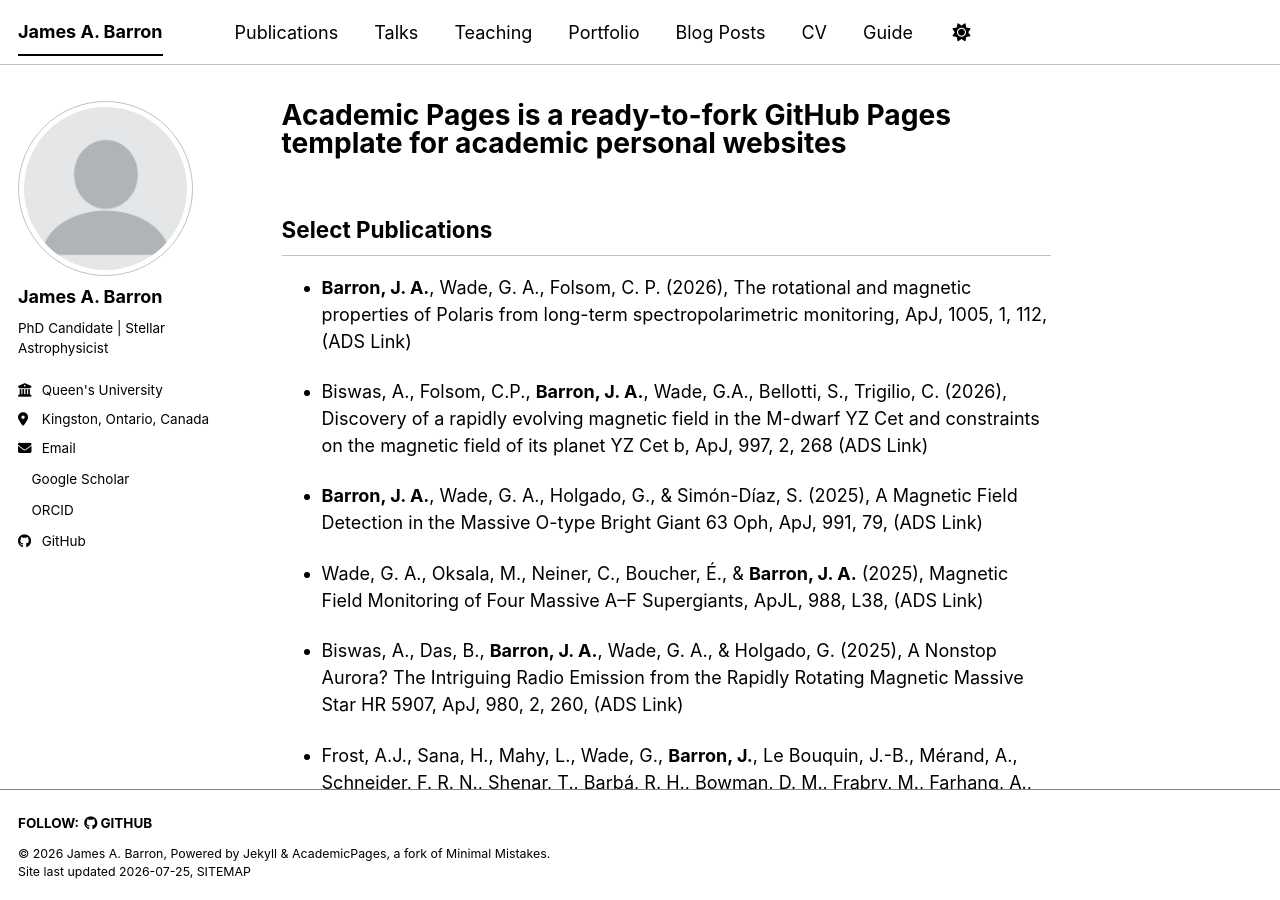
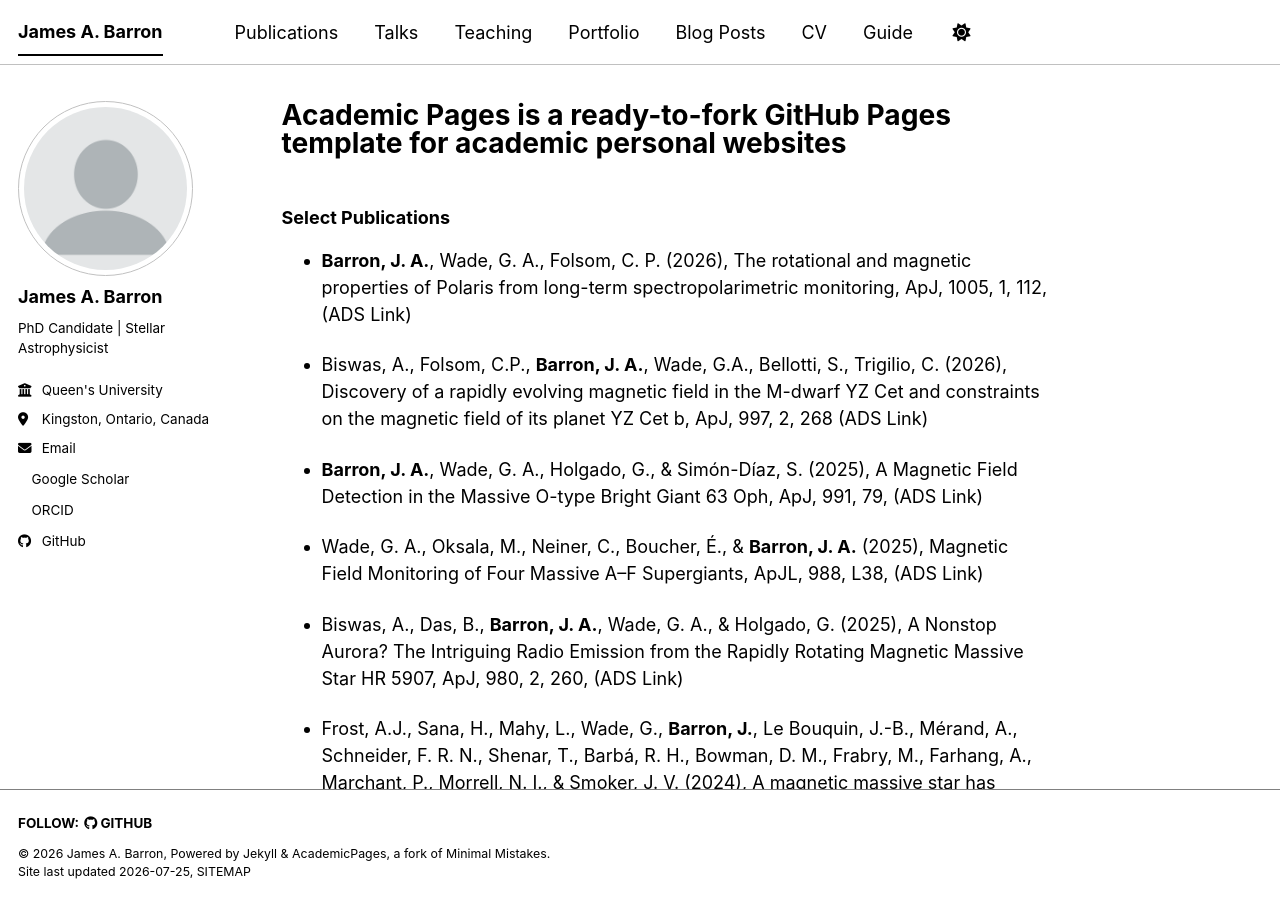
Before and after one commit to jamesabarron/jamesabarron.github.io, a Jekyll site: the page built from _pages/about.md, in a window 1280 px wide and 900 px high. Built offline with Jekyll 4.4.1, drawn with Linux system fonts in a browser that asks for light colours; a style sheet for code colours, icons or effects is not loaded.

```diff
--- a/_pages/about.md
+++ b/_pages/about.md
@@ -6,7 +6,7 @@ redirect_from:
   - /about/
   - /about.html
 ---
-## Select Publications
+### Select Publications
 * **Barron, J. A.**, Wade, G. A., Folsom, C. P. (2026), The rotational and magnetic properties of Polaris from long-term spectropolarimetric monitoring, ApJ, 1005, 1, 112, (ADS Link)
 
 * Biswas, A., Folsom, C.P., **Barron, J. A.**, Wade, G.A., Bellotti, S., Trigilio, C. (2026), Discovery of a rapidly evolving magnetic field in the M-dwarf YZ Cet and constraints on the magnetic field of its planet
```
